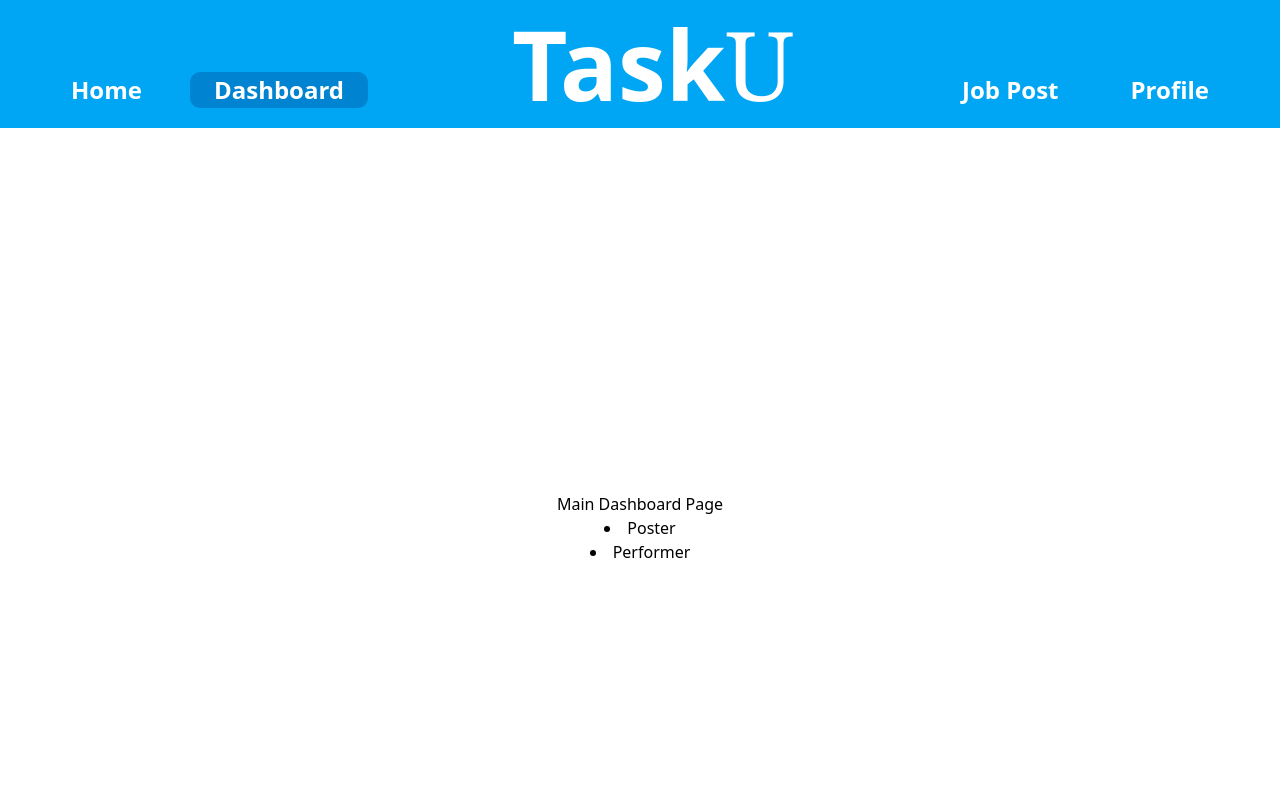
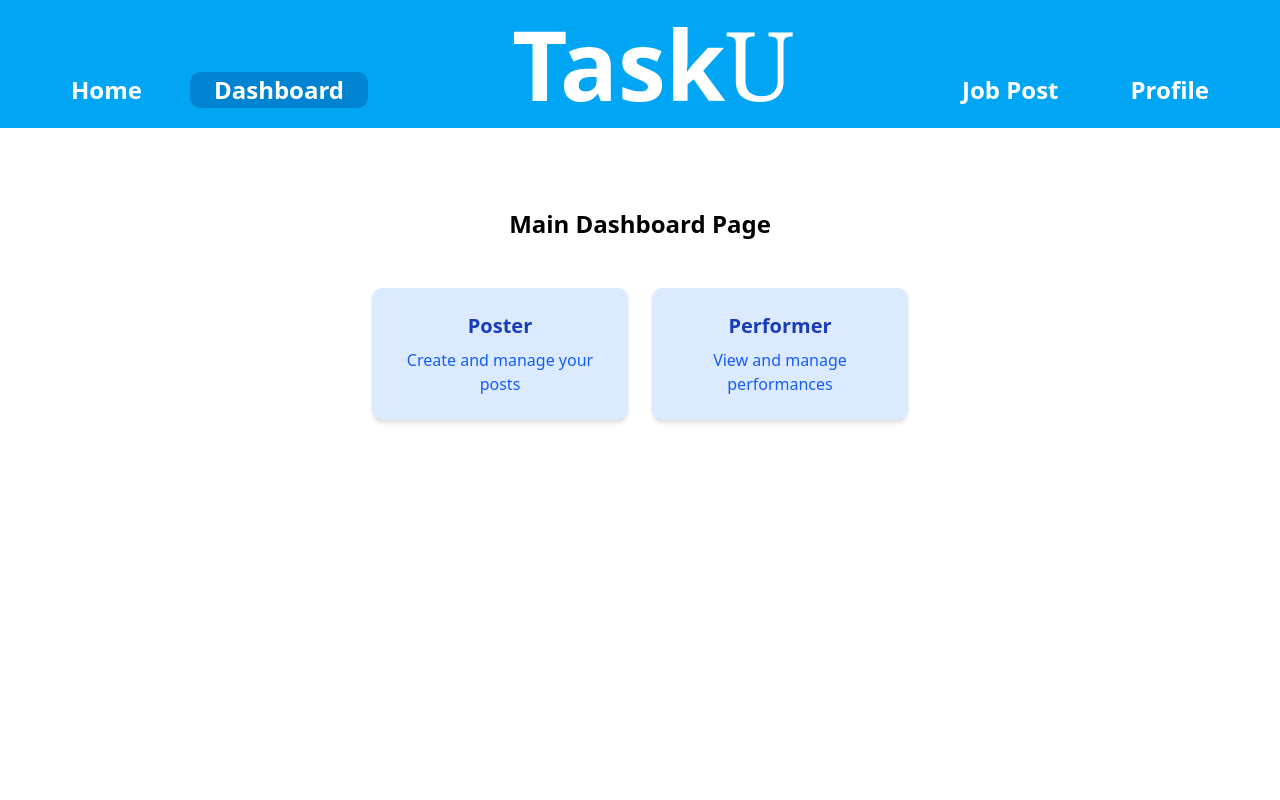
Before and after one commit to SDSU-CompE-561-Spring-2025/college-task-hub, a Next.js app in the folder frontend/: page /dashboard in a window 1280 px wide. Shown: the top 800 px of the page. Built offline with nearby package versions, Linux system fonts and the light colour scheme.

Commit message:
added cards for 'poster' and 'performer' in /dashboard. added .db in .gitignore to be ignored

```diff
--- a/frontend/src/app/dashboard/page.tsx
+++ b/frontend/src/app/dashboard/page.tsx
@@ -6,14 +6,22 @@ export default function ProfilePage() {
 	return (
 		<div>
 			<Layout>
-				<div className="flex flex-col items-center justify-center min-h-screen text-black">
-					<h1>Main Dashboard Page</h1>
-					<li>
-						<Link href="/dashboard/poster">Poster</Link>
-					</li>
-					<li>
-						<Link href="/dashboard/performer">Performer</Link>
-					</li>
+				<div className="flex flex-col items-center justify-start min-h-screen text-black pt-20">
+					<h1 className="text-2xl font-bold mb-12">Main Dashboard Page</h1>
+					<div className="grid grid-cols-1 md:grid-cols-2 gap-6">
+						<Link href="/dashboard/poster" className="block">
+							<div className="bg-blue-100 hover:bg-blue-200 transition-colors duration-200 p-6 rounded-lg shadow-md w-64 text-center">
+								<h2 className="text-xl font-semibold text-blue-800">Poster</h2>
+								<p className="text-blue-600 mt-2">Create and manage your posts</p>
+							</div>
+						</Link>
+						<Link href="/dashboard/performer" className="block">
+							<div className="bg-blue-100 hover:bg-blue-200 transition-colors duration-200 p-6 rounded-lg shadow-md w-64 text-center">
+								<h2 className="text-xl font-semibold text-blue-800">Performer</h2>
+								<p className="text-blue-600 mt-2">View and manage performances</p>
+							</div>
+						</Link>
+					</div>
 				</div>
 			</Layout>
 		</div>
```
Also changed, not shown: 2 other files (tests, documents, lock files or other folders).
